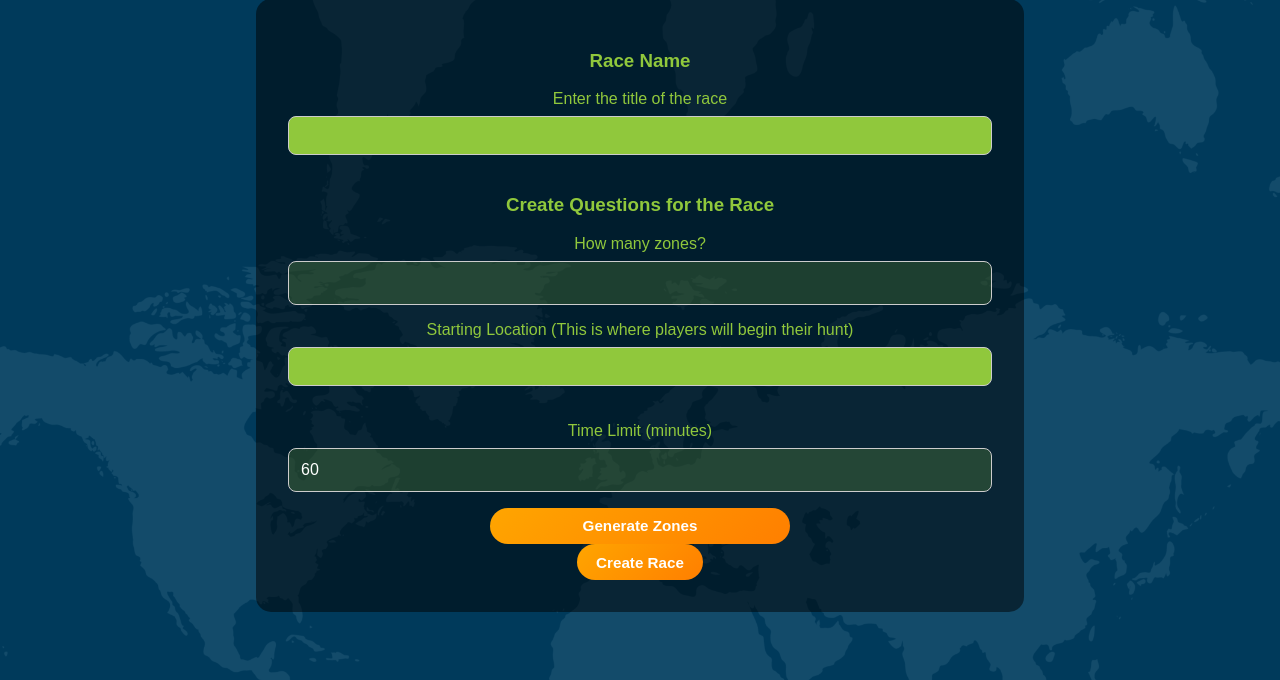
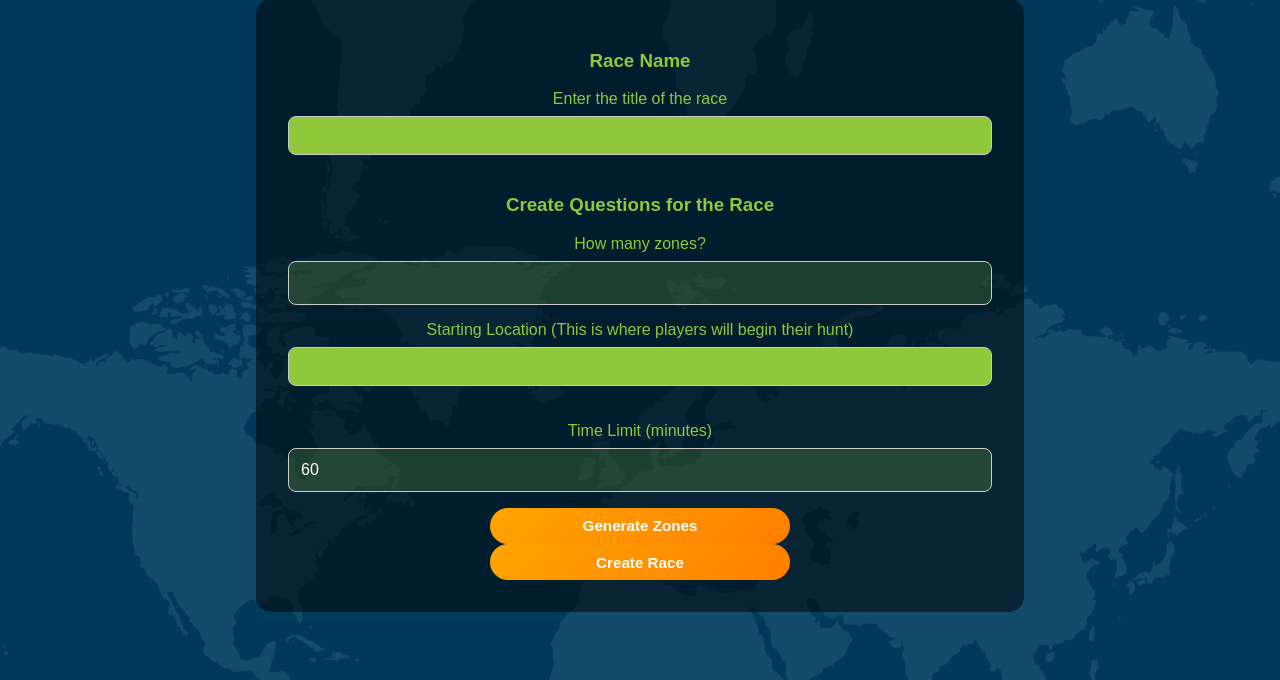
Before and after one commit to thurd1/scavenger_hunt, a Django app: page /manage-riddles/ in a window 1280 px wide. Shown: the part 555-1235 px from the top of the page. Run offline with Django 5.2, Linux system fonts and the light colour scheme; a user stored in the database is signed in.

Commit message:
testing again

```diff
--- a/scavenger_hunt/templates/hunt/manage_riddles.html
+++ b/scavenger_hunt/templates/hunt/manage_riddles.html
@@ -39,9 +39,11 @@
                     Generate Zones
                 </button>
 
+                <br>
+
                 <div id="zonesContainer" class="zone-container mb-4"></div>
 
-                <button type="submit" class="btn w-500 mt-4">Create Race</button>
+                <button type="submit" class="btn w-100 mt-4">Create Race</button>
             </form>
         </div>
     </div>
```
